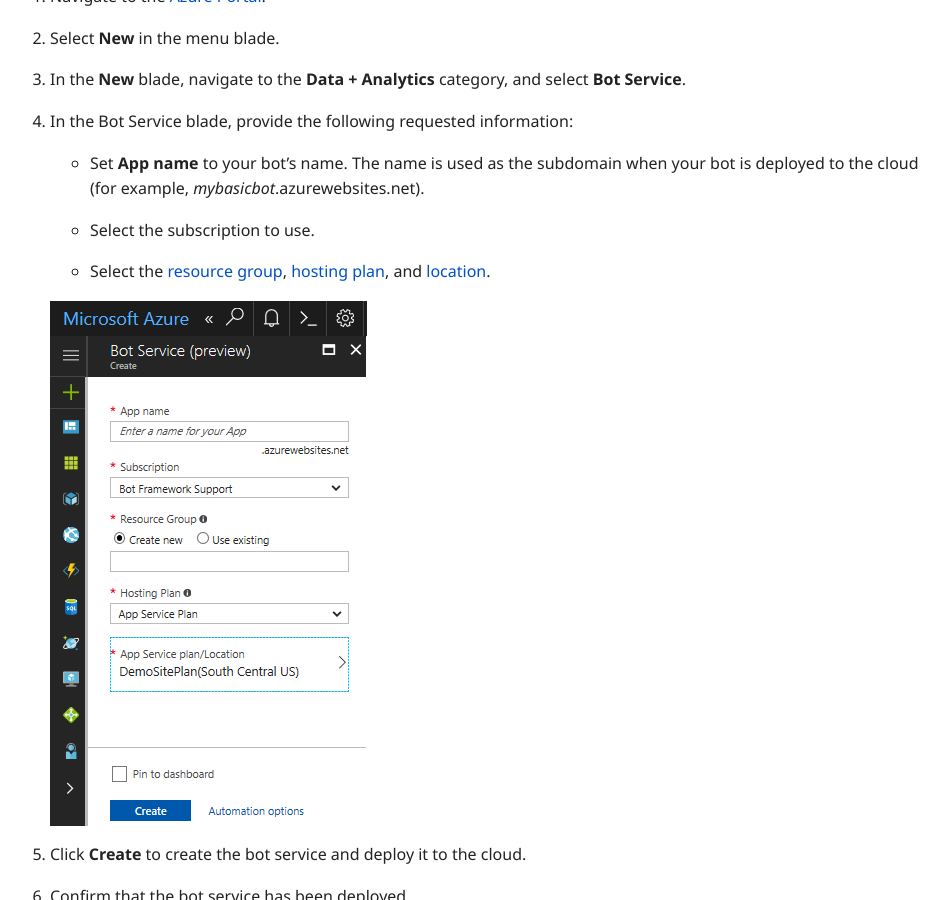
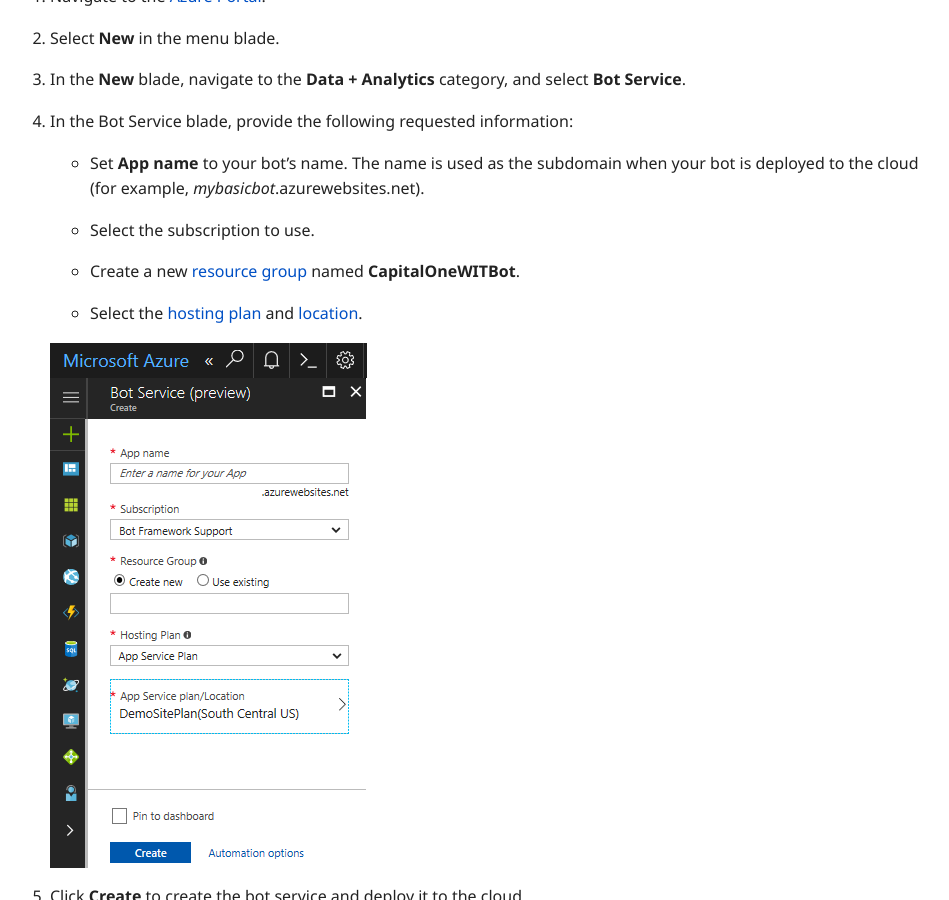
Before and after one commit to scook-valorem/bot-in-a-day, a Jekyll site: the page built from bot.md, in a window 1280 px wide and 900 px high, scrolled down 326 px. Shown: the whole window, without its empty margins (265-1214 px from the left). Built offline with Jekyll 4.4.1, drawn with Linux system fonts in a browser that asks for light colours; nearby versions of some CDN libraries.

Commit message:
Update bot.md

```diff
--- a/bot.md
+++ b/bot.md
@@ -24,7 +24,9 @@
 
     - Select the subscription to use.
 
-    - Select the [resource group](https://azure.microsoft.com/en-us/documentation/articles/resource-group-overview/), [hosting plan](azure-bot-service-hosting-plan.md), and [location](https://azure.microsoft.com/en-us/regions/).
+    - Create a new [resource group](https://azure.microsoft.com/en-us/documentation/articles/resource-group-overview/) named **CapitalOneWITBot**.
+
+    - Select the [hosting plan](azure-bot-service-hosting-plan.md) and [location](https://azure.microsoft.com/en-us/regions/).
 
     ![Bot Service blade](./media/azure-bot-service-create-bot.png)
 
```
